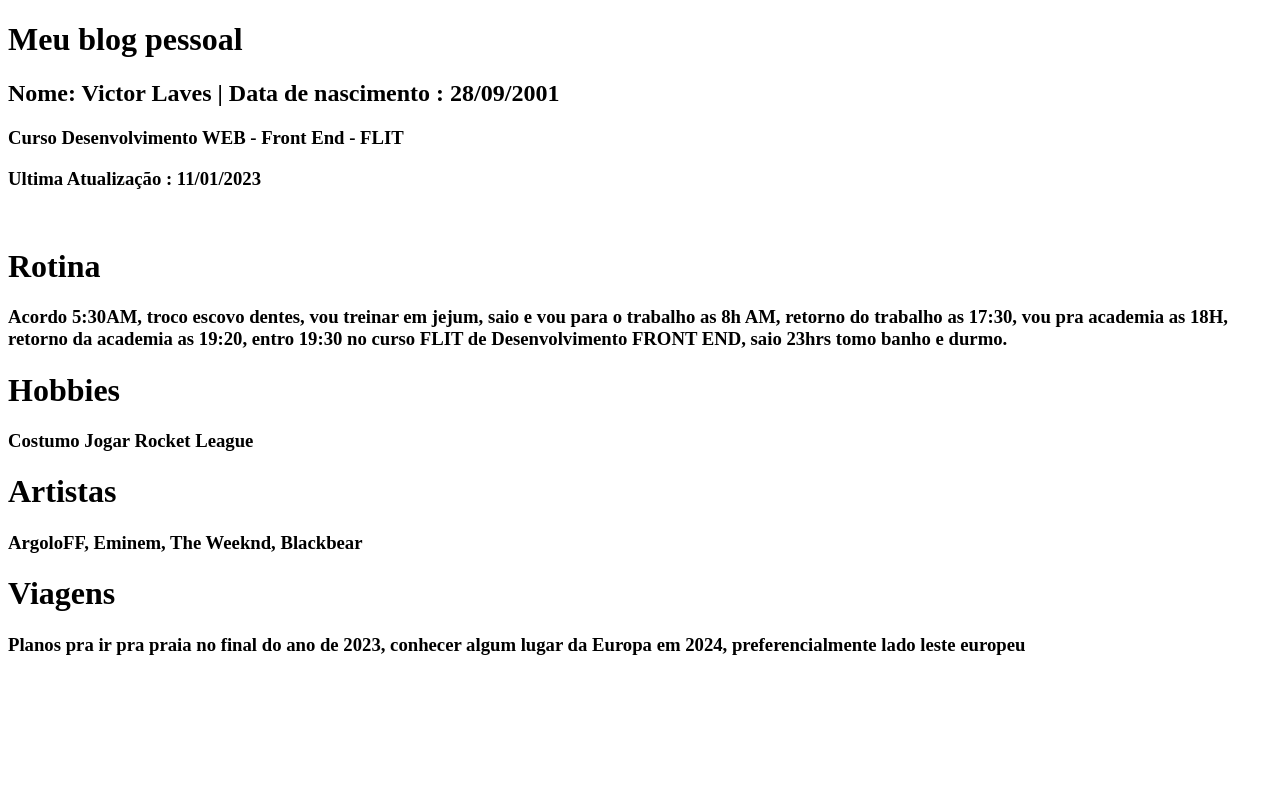
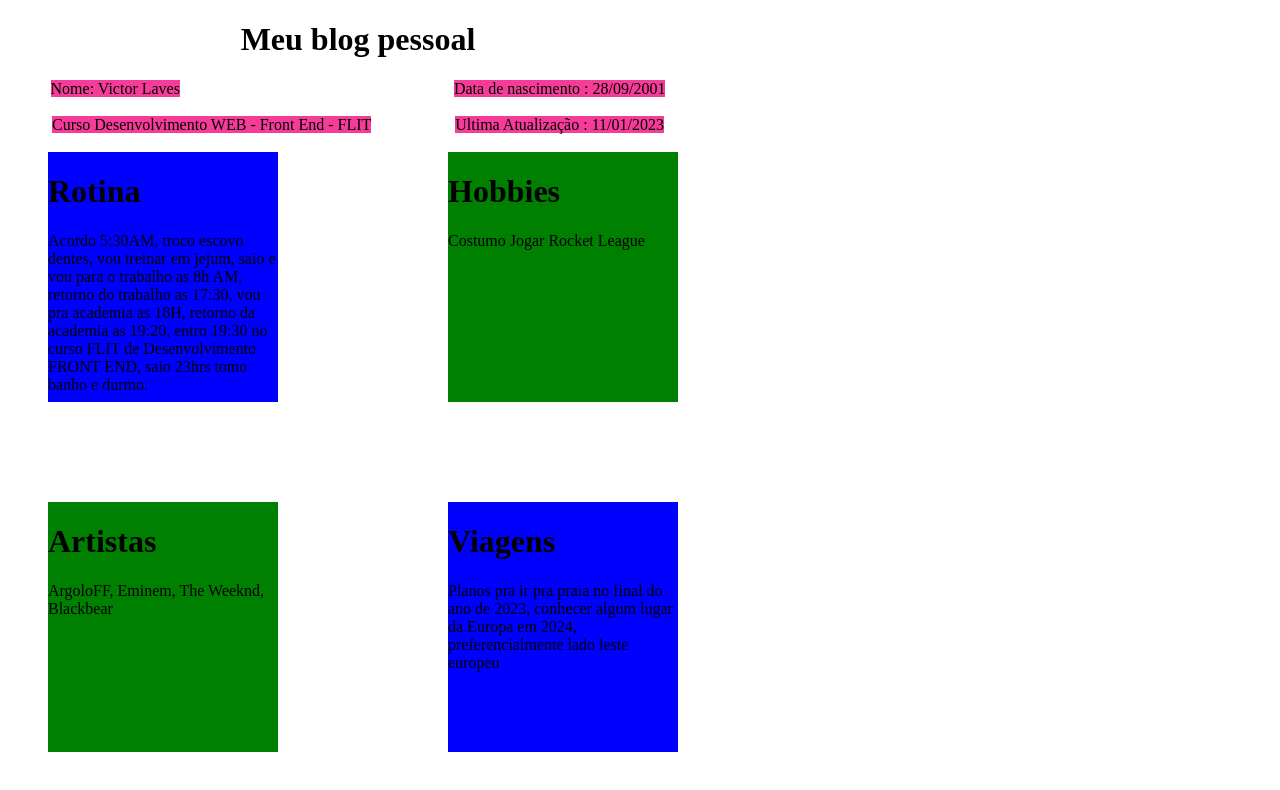
Before and after one commit to victorlaves/PaginaHTML, a plain HTML site: page index.html in a window 1280 px wide. Drawn offline with Linux system fonts and the light colour scheme.

Commit message:
Blog atualizado

```diff
--- a/index.html
+++ b/index.html
@@ -4,30 +4,40 @@
     <meta charset="UTF-8">
     <meta name="viewport" content="width=device-width, initial-scale=1.0">
     <title>Blog do Vitim</title>
+     <link rel="stylesheet" href="style.css">
 </head>
 <body>
-    <div class="Informacoes">
-        <h1>Meu blog pessoal</h1>
-        <h2>Nome: Victor Laves | Data de nascimento : 28/09/2001</h2>
-        <h3>Curso Desenvolvimento WEB - Front End - FLIT</h3>
-        <h3>Ultima Atualização : 11/01/2023</h3>
+    <div class="geral">
+    <h1 style="text-align: center;" >Meu blog pessoal</h1>
+    <div class="informacoes">
+        <div style="text-align: center ;" class="cabecalhos">
+        <span class="primeiraCab">Nome: Victor Laves</span>
+        <span class="segundoCab">Data de nascimento : 28/09/2001</span>
+        <br>
+        <br>
+        <span class="terceiroCab">Curso Desenvolvimento WEB - Front End - FLIT</span>
+        <span class="quartoCab">Ultima Atualização : 11/01/2023</span>
 </div>
     <br>
-    <div class="Rotina">
-        <h1>Rotina</h1>
-        <h3>Acordo 5:30AM, troco escovo dentes, vou treinar em jejum, saio e vou para o trabalho as 8h AM, retorno do trabalho as 17:30, vou pra academia as 18H, retorno da academia as 19:20, entro 19:30 no curso FLIT de Desenvolvimento FRONT END, saio 23hrs tomo banho e durmo.</h3>
+        <div class="cabecalhos">
+            <div class="rotina">
+            <h1>Rotina</h1>
+            <p>Acordo 5:30AM, troco escovo dentes, vou treinar em jejum, saio e vou para o trabalho as 8h AM, retorno do trabalho as 17:30, vou pra academia as 18H, retorno da academia as 19:20, entro 19:30 no curso FLIT de Desenvolvimento FRONT END, saio 23hrs tomo banho e durmo.</p>
+        </div>
+        <div class="hobbies">
+        <h1 id="hobbies">Hobbies</h1>
+        <p>Costumo Jogar Rocket League</p>
     </div>
-    <div class="Hobbies">
-        <h1>Hobbies</h1>
-        <h3>Costumo Jogar Rocket League</h3>
-    </div>
-    <div class="Artistas Preferidos">
+</div>
+    <div class="artistasPreferidos">
     <h1>Artistas</h1>
-    <h3>ArgoloFF, Eminem, The Weeknd, Blackbear</h3>
+    <p>ArgoloFF, Eminem, The Weeknd, Blackbear</p>
 </div>
-<div class="Viagens">
+<div class="viagens">
     <h1>Viagens</h1>
-    <h3>Planos pra ir pra praia no final do ano de 2023, conhecer algum lugar da Europa em 2024, preferencialmente lado leste europeu</h3>
+    <p>Planos pra ir pra praia no final do ano de 2023, conhecer algum lugar da Europa em 2024, preferencialmente lado leste europeu</p>
+</div>
+</div>
 </div>
 </body>
 </html>
--- /dev/null
+++ b/style.css
@@ -0,0 +1,51 @@
+.geral{
+    width: 700px;
+}
+.cabecalhos {
+}
+.primeiraCab{
+    margin-right: 140px;
+    background-color: rgb(246, 60, 153);
+}
+.segundoCab{
+    margin-left: 130px;
+    background-color: rgb(246, 60, 153);
+}
+.terceiroCab{
+    margin-right: 50px;
+    background-color: rgb(246, 60, 153);
+}
+.quartoCab{
+    margin-left: 30px;
+    background-color: rgb(246, 60, 153);
+}
+.rotina{
+    height: 250px;
+    float: left;
+    margin-left: 40px;
+    width: 230px;
+    background-color: blue;
+}
+.hobbies{
+    height: 250px;
+    margin-right: 30px;
+    float: right;
+    width: 230px;
+    background-color: green;
+}
+.artistasPreferidos{
+    height: 250px;
+    float: left;
+    margin-left: 40px;
+    margin-top: 100px;
+    width: 230px;
+    background-color:green;
+}
+.viagens{
+    height: 250px;
+    float: right;
+    margin-top: 100px;
+    margin-right: 30px;
+    width: 230px;
+    background-color:  blue;
+}
```
